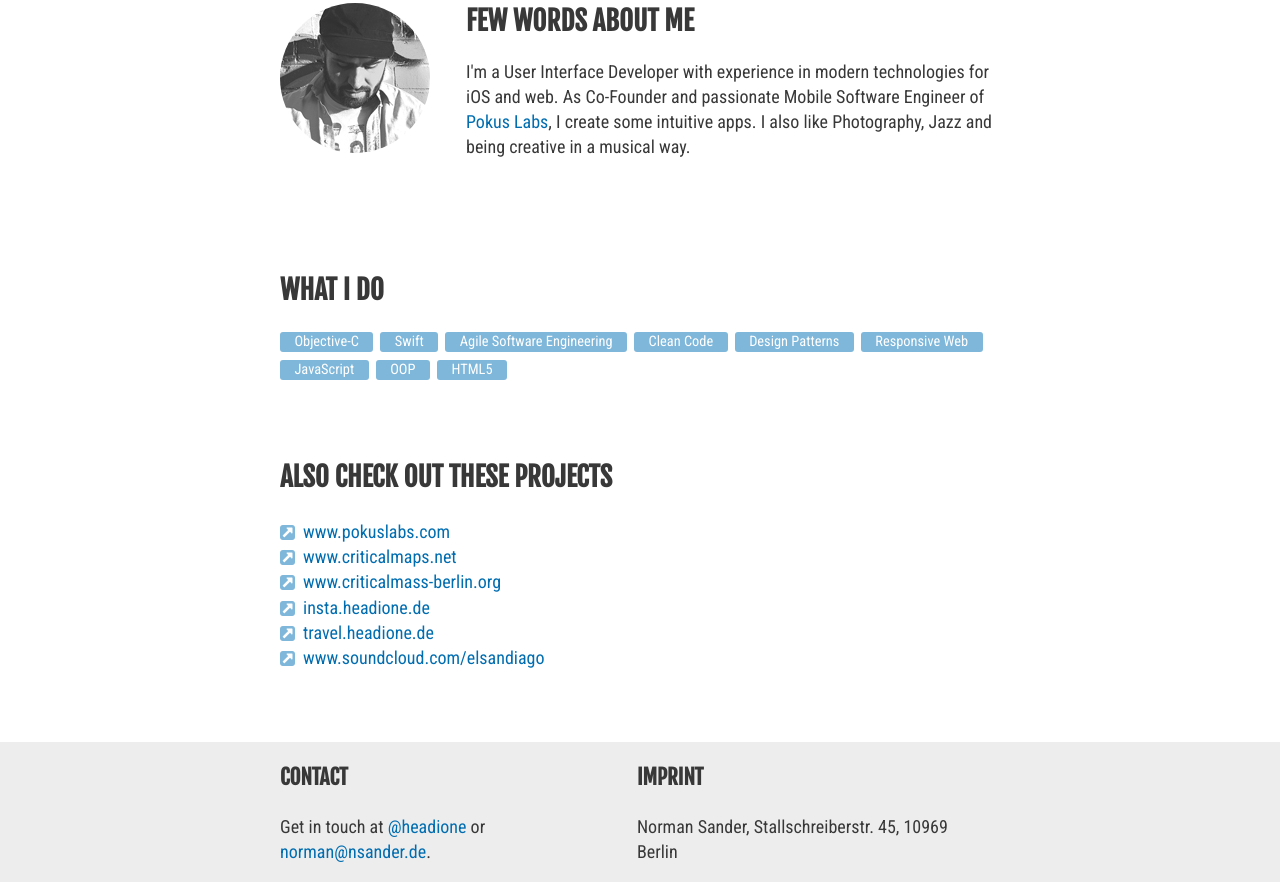
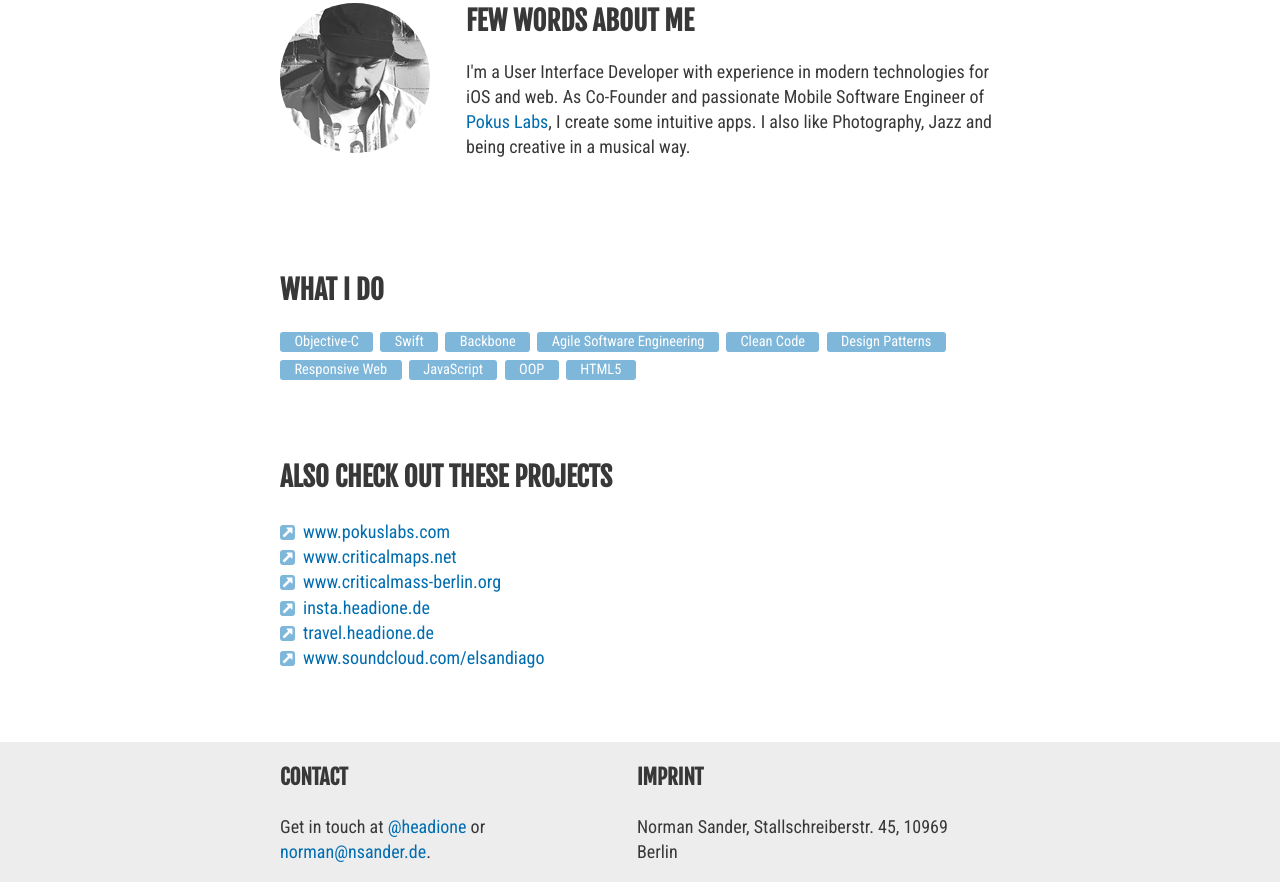
Before and after one commit to headione/nsander-site, a website: page index.html in a window 1280 px wide. Shown: the part 837-1719 px from the top of the page. Drawn offline with Linux system fonts and the light colour scheme.

Commit message:
add backbone

```diff
--- a/index.html
+++ b/index.html
@@ -70,6 +70,7 @@
         <ul>
             <li>Objective-C</li>
             <li>Swift</li>
+            <li>Backbone</li>
             <li>Agile Software Engineering</li>
             <li>Clean Code</li>
             <li>Design Patterns</li>
```
